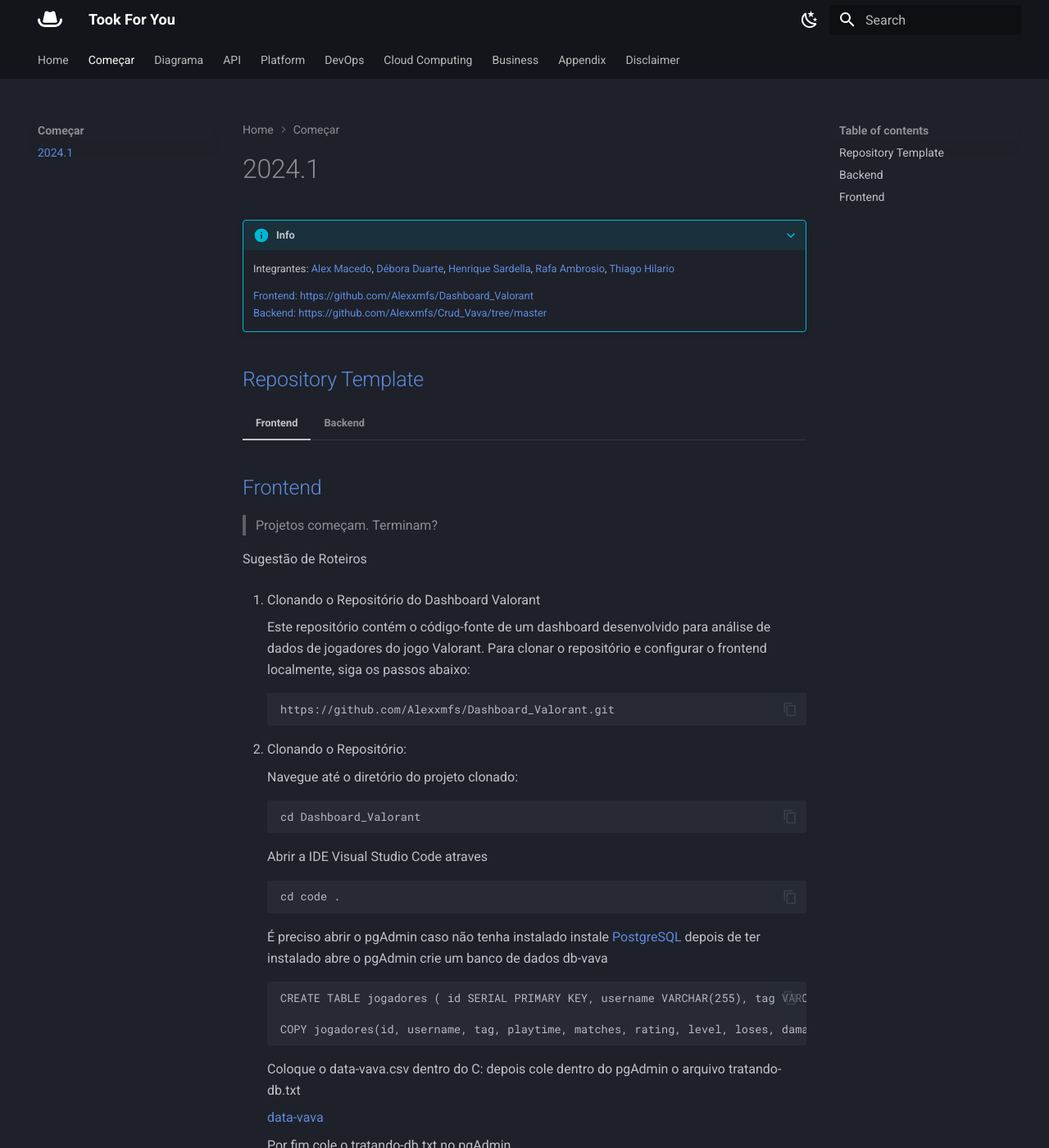
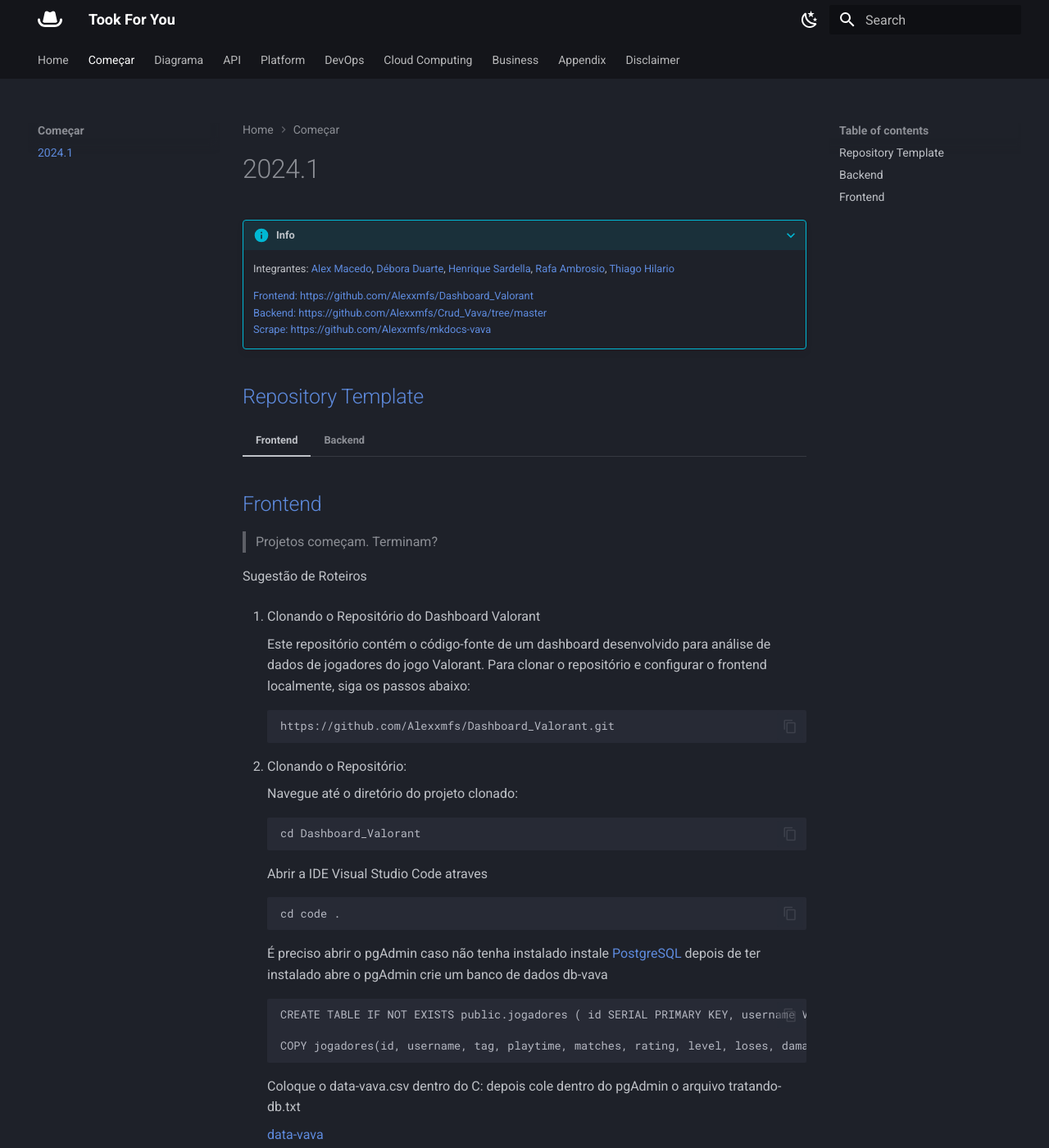
Before and after one commit to Alexxmfs/mkdocs, an MkDocs documentation site: the page built from docs/Começar/2024.1.md, in a window 1280 px wide and 1400 px high. Shown: the whole window at 82% size. Built offline with MkDocs 1.6.1 and Material for MkDocs 9.7.7, drawn with Linux system fonts in a browser that asks for light colours; some of the changed text lies outside the part shown.

Commit message:
links dos projetos e removendo

```diff
--- a/docs/Começar/2024.1.md
+++ b/docs/Começar/2024.1.md
@@ -8,7 +8,8 @@
     [Thiago Hilario](https://github.com/ThiagoAlonso05)
 
     [Frontend: https://github.com/Alexxmfs/Dashboard_Valorant](https://github.com/Alexxmfs/Dashboard_Valorant)</br>
-    [Backend: https://github.com/Alexxmfs/Crud_Vava/tree/master](https://github.com/Alexxmfs/Crud_Vava/tree/master)
+    [Backend: https://github.com/Alexxmfs/Crud_Vava/tree/master](https://github.com/Alexxmfs/Crud_Vava/tree/master)</br>
+    [Scrape: https://github.com/Alexxmfs/mkdocs-vava](https://github.com/Alexxmfs/mkdocs-vava)
 
 ## [Repository Template](#repository)
 
@@ -76,17 +77,13 @@ Sugestão de Roteiros
 
     É preciso abrir o pgAdmin caso não tenha instalado instale [PostgreSQL](https://www.postgresql.org/download/) depois de ter instalado abre o pgAdmin crie um banco de dados db-vava
 
-        CREATE TABLE jogadores ( id SERIAL PRIMARY KEY, username VARCHAR(255), tag VARCHAR(100), playtime VARCHAR(100), matches VARCHAR(100), rating VARCHAR(100), level VARCHAR(100), loses VARCHAR(100), damage_round VARCHAR(100), headshot VARCHAR(100), win VARCHAR(100), wins VARCHAR(100), kills VARCHAR(100), deaths VARCHAR(100), assists VARCHAR(100), kad_ratio VARCHAR(100), kills_round VARCHAR(100), clutches VARCHAR(100), top_agents_1 VARCHAR(255), top_hours_agent_1 VARCHAR(100), top_matches_agent_1 VARCHAR(100), top_win_agent_1 VARCHAR(100), top_kd_agent_1 VARCHAR(100), top_weapon_1 VARCHAR(255), top_weapon_headshot_1 VARCHAR(100), top_weapon_2 VARCHAR(255), top_weapon_headshot_2 VARCHAR(100), top_maps_1 VARCHAR(255), top_porcentagem_map_win_1 VARCHAR(100) );
+        CREATE TABLE IF NOT EXISTS public.jogadores ( id SERIAL PRIMARY KEY, username VARCHAR(255), tag VARCHAR(100), playtime NUMERIC(10,3), matches NUMERIC(10,3), rating VARCHAR(100), level VARCHAR(100), loses VARCHAR(100), damage_round VARCHAR(100), headshot VARCHAR(100), win VARCHAR(100), wins NUMERIC(10,3), kills NUMERIC(10,3), deaths NUMERIC(10,3), assists NUMERIC(10,3), kad_ratio VARCHAR(100), kills_round VARCHAR(100), clutches VARCHAR(100), top_agents_1 VARCHAR(255), top_hours_agent_1 VARCHAR(100), top_matches_agent_1 VARCHAR(100), top_win_agent_1 VARCHAR(100), top_kd_agent_1 VARCHAR(100), top_weapon_1 VARCHAR(255), top_weapon_headshot_1 VARCHAR(100), top_weapon_2 VARCHAR(255), top_weapon_headshot_2 VARCHAR(100), top_maps_1 VARCHAR(255), top_porcentagem_map_win_1 VARCHAR(100) );
 
         COPY jogadores(id, username, tag, playtime, matches, rating, level, loses, damage_round, headshot, win, wins, kills, deaths, assists, kad_ratio, kills_round, clutches, top_agents_1, top_hours_agent_1, top_matches_agent_1, top_win_agent_1, top_kd_agent_1, top_weapon_1, top_weapon_headshot_1, top_weapon_2, top_weapon_headshot_2, top_maps_1, top_porcentagem_map_win_1) FROM 'c:\data-vava.csv' DELIMITER ',' CSV HEADER;
 
     Coloque o data-vava.csv dentro do C: depois cole dentro do pgAdmin o arquivo tratando-db.txt
 
     [data-vava](./data-vava.csv)
-
-    Por fim cole o tratando-db.txt no pgAdmin
-
-    [Tratando-DB](./tratando-db.txt)
 
     Instale as dependências do projeto usando npm (Node Package Manager) no Visula Studio Code
 
```
